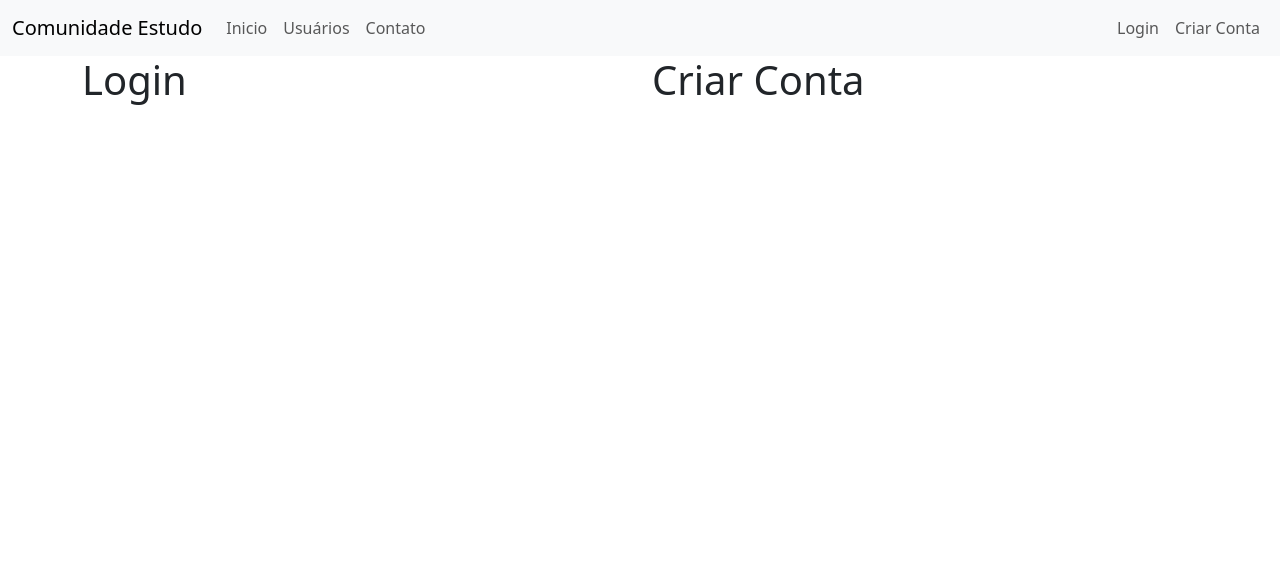
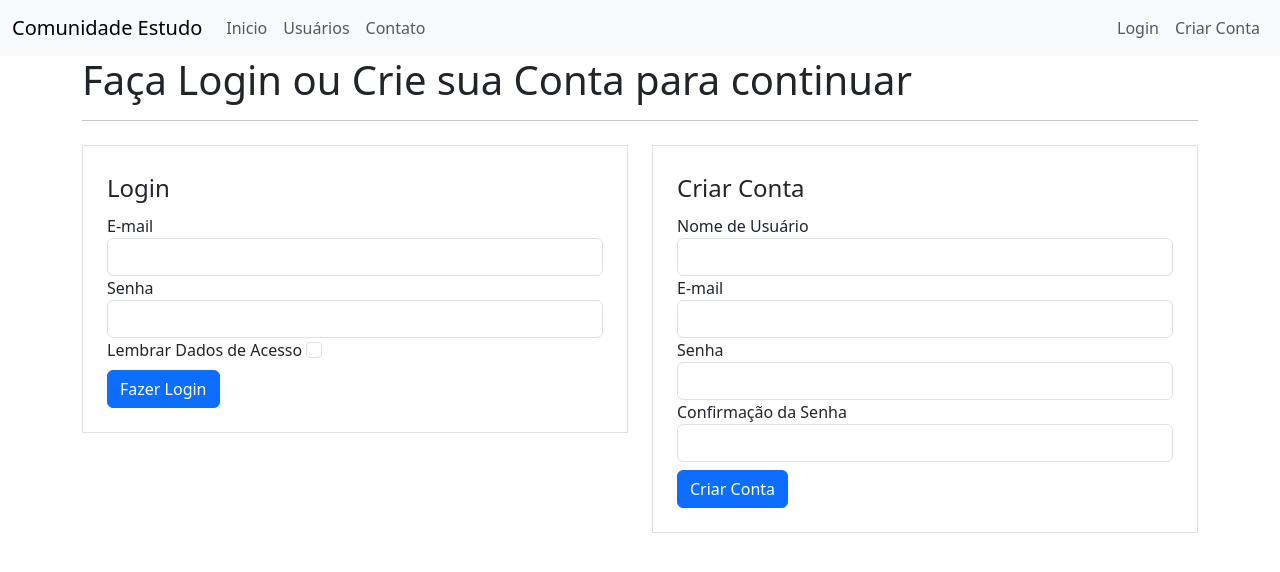
Before and after one commit to juanmurta/projeto-comunidade, a Flask app: page /login in a window 1280 px wide. Shown: the top 572 px of the page. Run offline with Flask 3, Linux system fonts and the light colour scheme.

Commit message:
estilizando formulario

```diff
--- a/forms.py
+++ b/forms.py
@@ -1,5 +1,5 @@
 from flask_wtf import FlaskForm
-from wtforms import StringField, PasswordField, SubmitField
+from wtforms import StringField, PasswordField, SubmitField, BooleanField
 from wtforms.validators import DataRequired, Length, Email, EqualTo
 
 
@@ -7,11 +7,12 @@ class FormCriarConta(FlaskForm):
     username = StringField('Nome de Usuário', validators=[DataRequired()])
     email = StringField('E-mail', validators=[DataRequired(), Email()])
     senha = PasswordField('Senha', validators=[DataRequired(), Length(min=6, max=20)])
-    confirmacao = PasswordField('Confirmação da Senha', validators=[DataRequired(), EqualTo('senha')])
+    confirmacao_senha = PasswordField('Confirmação da Senha', validators=[DataRequired(), EqualTo('senha')])
     botao_submit_criarconta = SubmitField('Criar Conta')
 
 
 class FormLogin(FlaskForm):
     email = StringField('E-mail', validators=[DataRequired(), Email()])
     senha = PasswordField('Senha', validators=[DataRequired(), Length(6, 20)])
+    lembrar_dados = BooleanField('Lembrar Dados de Acesso')
     botao_submit_login = SubmitField('Fazer Login')
--- a/main.py
+++ b/main.py
@@ -1,8 +1,11 @@
 from flask import Flask, render_template, url_for
+from forms import FormLogin, FormCriarConta
 
 app = Flask(__name__)
 
 lista_usuarios = ['juan', 'ariany', 'maya']
+
+app.config['SECRET_KEY'] = '7727887e38d4aeb63cb87f13f9e9981c'
 
 
 @app.route('/')
@@ -22,7 +25,9 @@ def usuarios():
 
 @app.route('/login')
 def login():
-    return render_template('login.html')
+    form_login = FormLogin()
+    form_criarconta = FormCriarConta()
+    return render_template('login.html', form_login=form_login, form_criarconta=form_criarconta)
 
 
 if __name__ == '__main__':
--- a/templates/login.html
+++ b/templates/login.html
@@ -2,12 +2,52 @@
 
 {% block body %}
     <div class="container">
+        <h1>Faça Login ou Crie sua Conta para continuar</h1>
+        <hr>
         <div class="row">
             <div class="col">
-                <h1>Login</h1>
+                <form method="POST" action="" class="border p-4 mt-2">
+                    <legend>Login</legend>
+                    <fieldset>
+                        <div class="form-group">
+                            {{ form_login.email.label(class="form-control-label") }}
+                            {{ form_login.email(class="form-control") }}
+                        </div>
+                        <div class="form-group">
+                            {{ form_login.senha.label(class="form-control-label") }}
+                            {{ form_login.senha(class="form-control") }}
+                        </div>
+                        <div class="form-group">
+                            {{ form_login.lembrar_dados.label(class="form-check-label") }}
+                            {{ form_login.lembrar_dados(class="form-check-input") }}
+                        </div>
+                    </fieldset>
+                    {{ form_login.botao_submit_login(class="btn btn-primary mt-2") }}
+                </form>
             </div>
             <div class="col">
-                <h1>Criar Conta</h1>
+                <form method="POST" action="" class="border p-4 mt-2">
+                    <legend>Criar Conta</legend>
+                    <fieldset>
+                        <div class="form-group">
+                            {{ form_criarconta.username.label(class="form-control-label") }}
+                            {{ form_criarconta.username(class="form-control") }}
+                        </div>
+                        <div class="form-group">
+                            {{ form_criarconta.email.label(class="form-control-label") }}
+                            {{ form_criarconta.email(class="form-control") }}
+                        </div>
+                        <div class="form-group">
+                            {{ form_criarconta.senha.label(class="form-control-label") }}
+                            {{ form_criarconta.senha(class="form-control") }}
+                        </div>
+                        <div class="form-group">
+                            {{ form_criarconta.confirmacao_senha.label(class="form-control-label") }}
+                            {{ form_criarconta.confirmacao_senha(class="form-control") }}
+                        </div>
+                    </fieldset>
+                    {{ form_criarconta.botao_submit_criarconta(class="btn btn-primary mt-2") }}
+                </form>
             </div>
         </div>
     </div>
```
